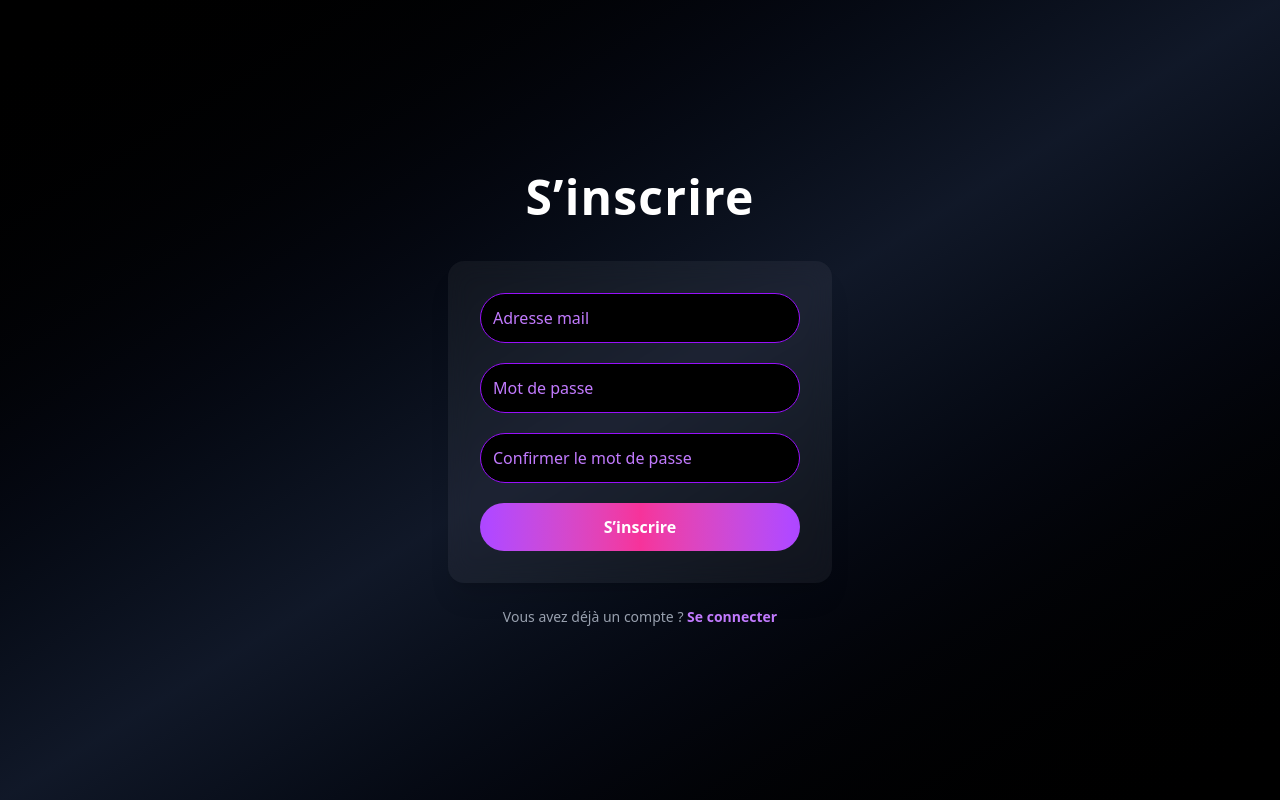
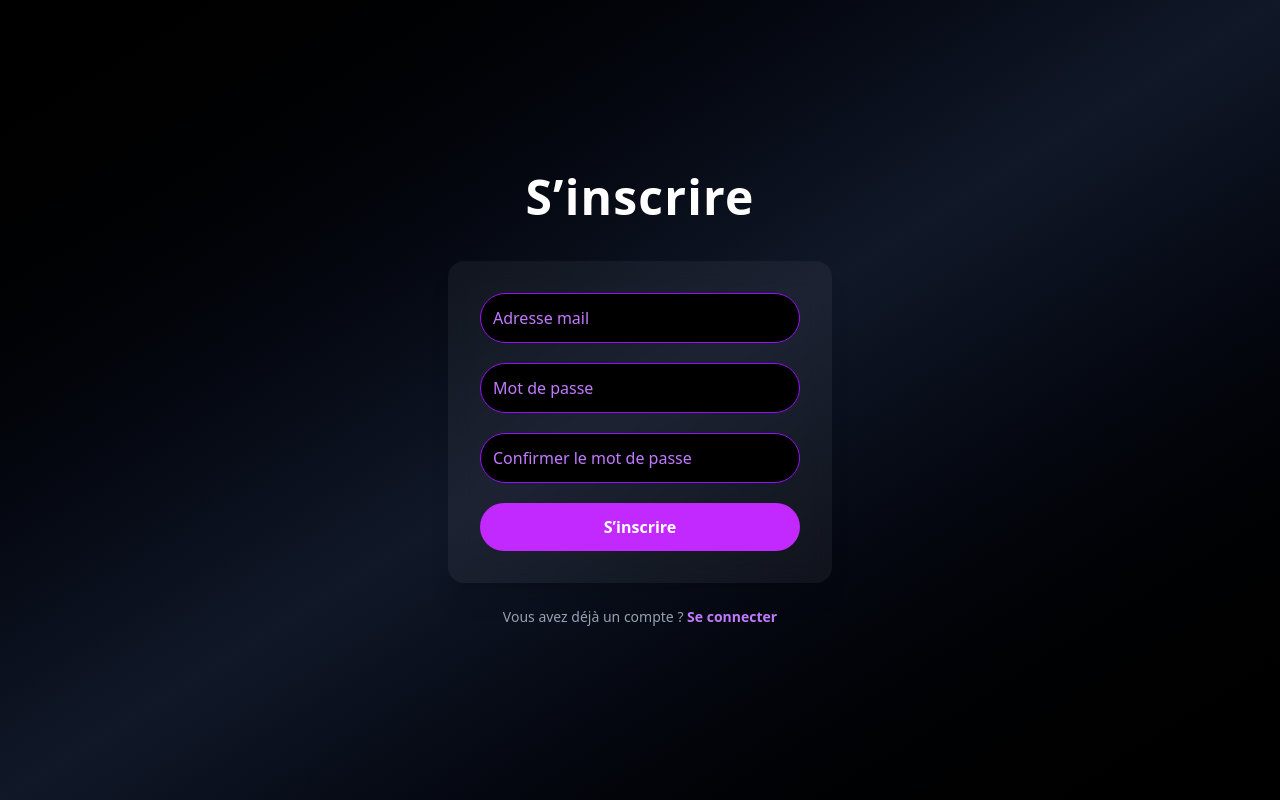
Before and after one commit to Nabibouch/reddit-front, a React (Vite) app in the folder front/: page /Inscription in a window 1280 px wide. Built offline with nearby package versions, Linux system fonts and the light colour scheme; the HTML template or start-up script is replaced by a standard one.

Commit message:
2ème maquette du page de connexion

```diff
--- a/front/src/Inscription/SignUp.jsx
+++ b/front/src/Inscription/SignUp.jsx
@@ -54,7 +54,7 @@ export default function SignUp() {
         {error && <p className="text-red-500 text-sm">{error}</p>}
         <button
           type="submit"
-          className="w-full p-3 rounded-full text-white font-semibold bg-gradient-to-r from-purple-500 via-pink-500 to-purple-500 transition-all duration-300 transform hover:scale-105 hover:shadow-lg"
+          className="w-full p-3 rounded-full text-white font-semibold bg-[#C229FF] transition-all duration-300 transform hover:bg-gradient-to-r hover:from-purple-500 hover:via-pink-500 hover:to-purple-500 hover:scale-105 hover:shadow-lg"
         >
           S’inscrire
         </button>
--- a/front/src/index.css
+++ b/front/src/index.css
@@ -1,6 +1,5 @@
+@import url('https://fonts.googleapis.com/css2?family=Manrope:wght@400;600;700&display=swap');
 @import "tailwindcss";
-@import url('https://fonts.googleapis.com/css2?family=Manrope:wght@400;600;700&display=swap');
-
 
 /* :root {
   font-family: system-ui, Avenir, Helvetica, Arial, sans-serif;
```
